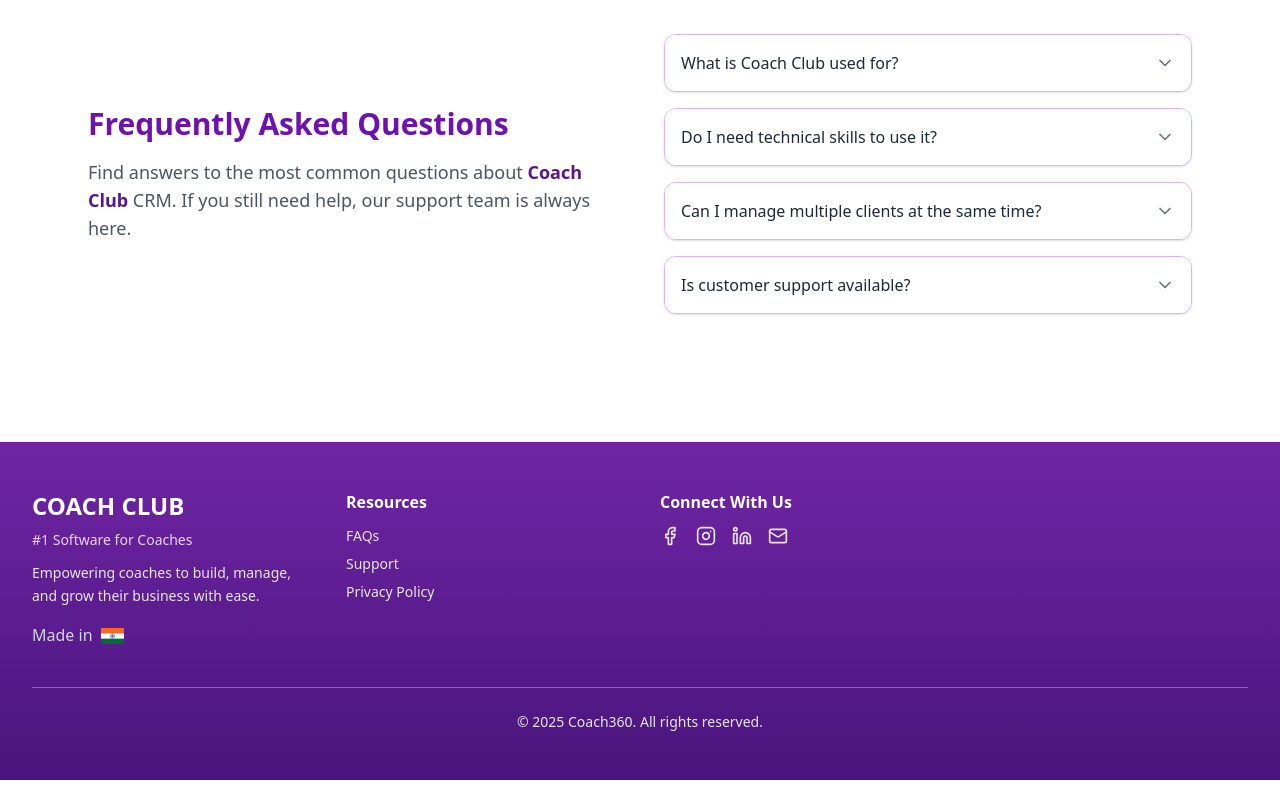
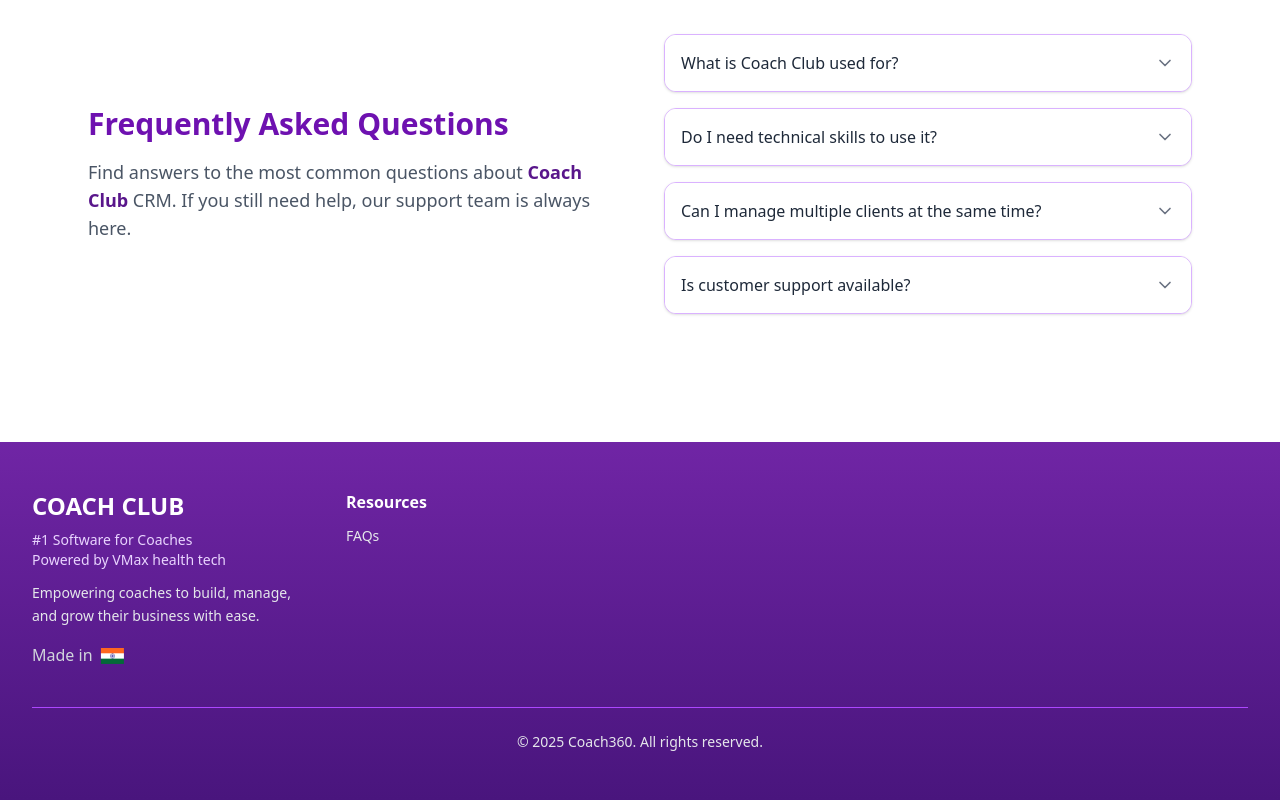
Before and after one commit to Suraj8517/react-crm-website, a React (Vite) app: page / in a window 1280 px wide. Shown: the part 10034-10834 px from the top of the page. Built offline with nearby package versions, Linux system fonts and the light colour scheme.

Commit message:
thursday morning updates

```diff
--- a/src/components/Footer.jsx
+++ b/src/components/Footer.jsx
@@ -11,8 +11,11 @@
           {/* Brand Info */}
           <div>
             <h2 className="font-bold text-white text-2xl mb-2">COACH CLUB</h2>
+            <p className="text-purple-200 text-sm font-medium">
+              #1 Software for Coaches
+            </p>
             <p className="text-purple-200 text-sm font-medium mb-3">
-              #1 Software for Coaches
+              Powered by VMax health tech
             </p>
             <p className="text-gray-200 text-sm leading-relaxed">
               Empowering coaches to build, manage, and grow their business with ease.
@@ -60,6 +63,7 @@
                   FAQs
                 </a>
               </li>
+                {/*
               <li>
                 <a href="#support" className="hover:text-white transition">
                   Support
@@ -70,10 +74,11 @@
                   Privacy Policy
                 </a>
               </li>
+              */}
             </ul>
           </div>
 
-          {/* Social */}
+          {/* Social
           <div>
             <h3 className="font-semibold text-white mb-3">Connect With Us</h3>
             <div className="flex gap-4 mt-2">
@@ -95,6 +100,7 @@
               </a>
             </div>
           </div>
+          */}
         </div>
 
         {/* Divider */}
```
